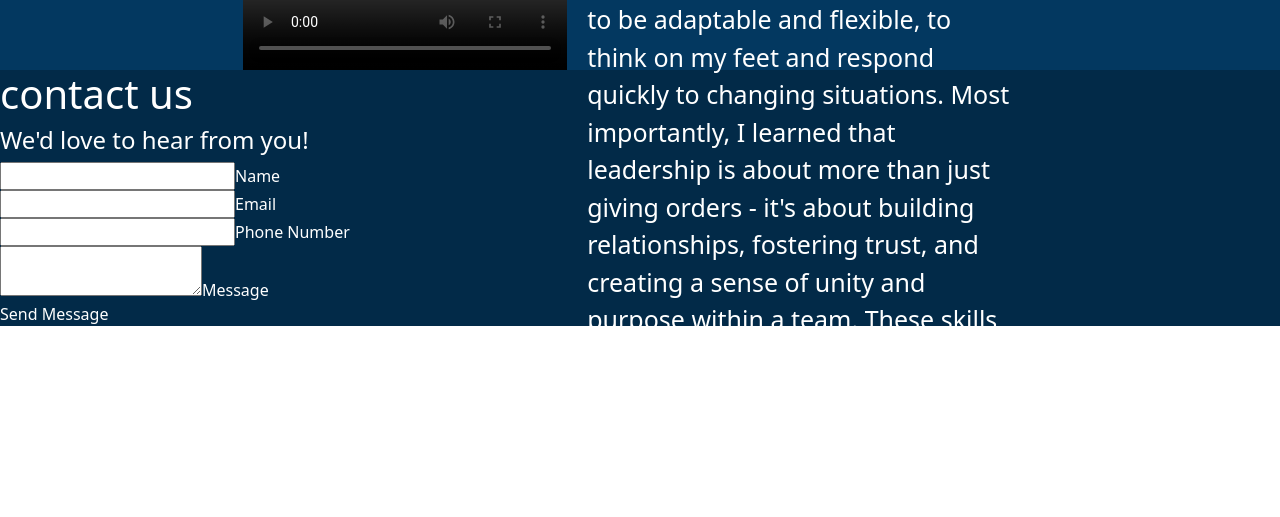
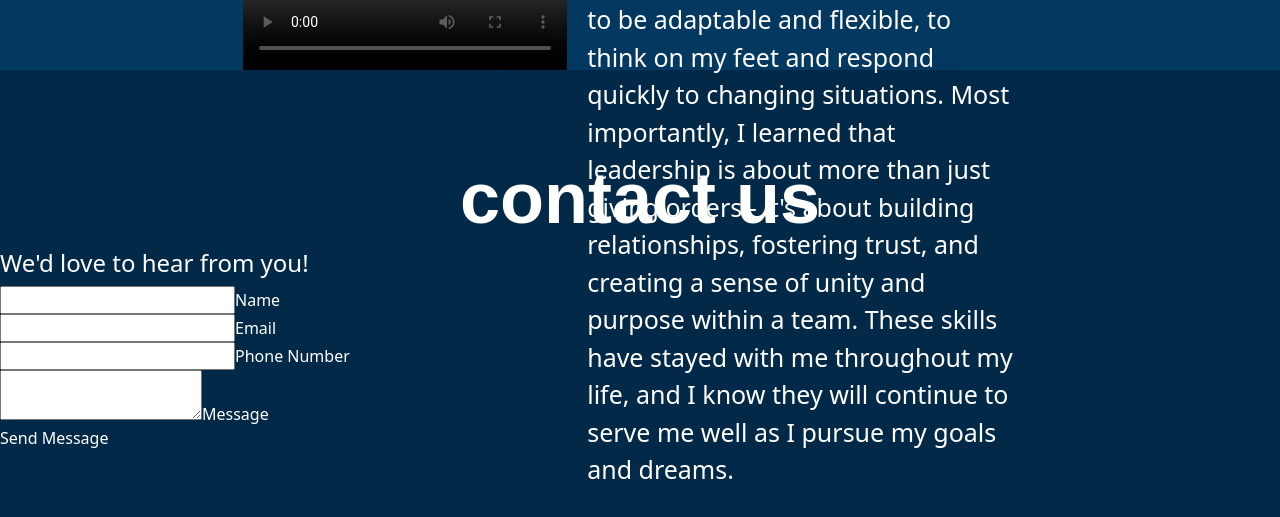
Before and after one commit to ericcnguyen04/Post-Portfolio, a React (Create React App) app: page / in a window 1280 px wide. Shown: the part 3867-4384 px from the top of the page. Before the commit the page ends 4356 px from the top, so only its background shows below. Built offline with nearby package versions, Linux system fonts and the light colour scheme; grey boxes are pictures that could not be loaded.

Commit message:
contact progression

```diff
--- a/src/App.css
+++ b/src/App.css
@@ -290,10 +290,18 @@ body {
 
 .contactContainer {
   background-color: #022a48;
-  color: white
+  color: white;
+  padding-top: 85px;
+  padding-bottom: 85px;
 }
 
-
+.contacth1 {
+  font-family: 'Poppins', sans-serif, 'arial';
+  font-weight: 600;
+  font-size: 72px;
+  color: white;
+  text-align: center;
+}
 /* ======= */
 
 .project {
--- a/src/components/pages/Contact.jsx
+++ b/src/components/pages/Contact.jsx
@@ -1,11 +1,12 @@
 // import '../../css/ContactStyle.css'
+import '../../App.css'
 
 export default function Contact() {
     return(
         <div className='contactContainer'>
             <div>
                 <div>
-                    <h1>contact us</h1>
+                    <h1 className="contacth1">contact us</h1>
                 </div>
 	        <div>
 			    <h4>We'd love to hear from you!</h4>
```
